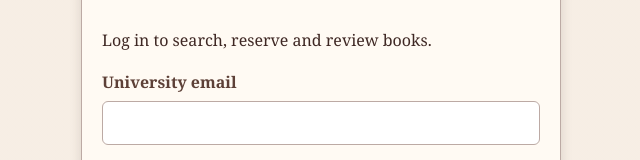
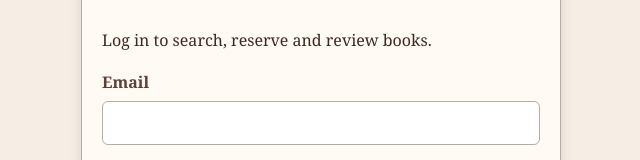
Before and after one commit to Muhammaddddddd/library-smart, a React (Create React App) app: page /login in a window 1280 px wide. Shown: the part 248-408 px from the top of the page, without its empty margins (319-959 px from the left). Built offline with nearby package versions, Linux system fonts and the light colour scheme.

Commit message:
update 2

```diff
--- a/src/pages/Login.js
+++ b/src/pages/Login.js
@@ -49,7 +49,7 @@ export default function Login() {
         <h2>Welcome back</h2>
         <p className="subtitle">Log in to search, reserve and review books.</p>
 
-        <label>University email</label>
+        <label>Email</label>
         <input name="email" type="email" value={form.email} onChange={handleChange} />
         {errors.email && <p className="error">{errors.email}</p>}
 
```
